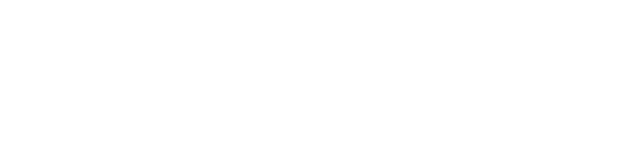
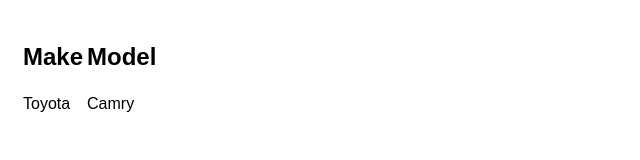
Before and after one commit to Sneazzzy/new, a plain HTML site: page index.html in a window 1280 px wide. Shown: the whole page, without its empty margins (0-640 px from the left). Drawn offline with Linux system fonts and the light colour scheme.

Commit message:
Update index.html

```diff
--- a/index.html
+++ b/index.html
@@ -11,6 +11,17 @@
 </style>
 </head>
 <body>
-
+<table>
+    <th>
+        <h2>Make</h2>
+    </th>
+    <th>
+        <h2>Model</h2>
+    </th>
+    <tr>
+        <td>Toyota</td>
+        <td>Camry</td>
+    </tr>
+</table>
 </body>
 </html>
```
